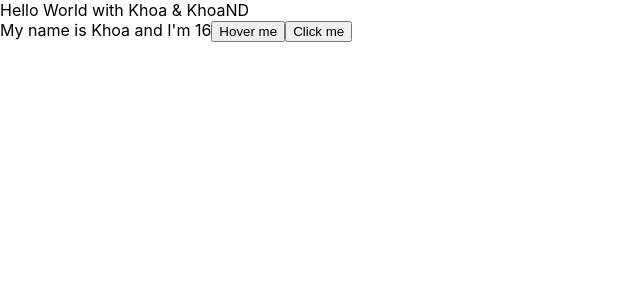
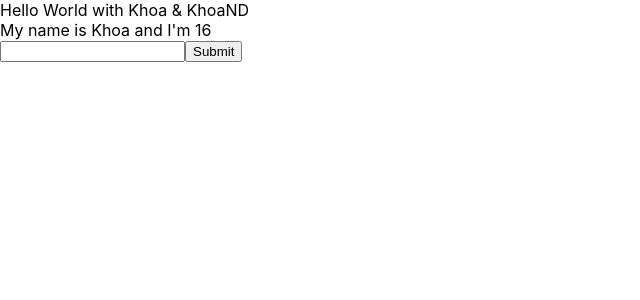
Before and after one commit to Khoa-Dam/my-react-app, a React (Create React App) app: page / in a window 1280 px wide. Shown: the top 300 px of the page, without its empty margins (0-640 px from the left). Built offline with nearby package versions, Linux system fonts and the light colour scheme.

Commit message:
Form in React

```diff
--- a/src/components/MyComponent.js
+++ b/src/components/MyComponent.js
@@ -26,14 +26,30 @@
   handleOnMoverOver(event){
     // console.log(event.pageX);
   }
+  handleOnChangeInput = (event) => {
+    this.setState({
+      name : event.target.value,
+    })
+  }
+
+  handleOnSubmit(event) {
+    event.preventDefault();
+    console.log(this.state);
+  }
   //JSX
   render(){
     return (
       <div>
 
         My name is {this.state.name} and I'm {this.state.age}
-        <button onMouseOver={this.handleOnMoverOver}>Hover me</button>
-        <button onClick={(event) =>{this.handleClick(event)}}>Click me</button>
+        {/* <button onClick={(event) =>this.handleClick(event)}>Click me</button> */}
+        <form onSubmit={(event) => this.handleOnSubmit(event)}>
+          <input
+          type ="text"
+            onChange = {(event) => {this.handleOnChangeInput(event)}}
+          />
+          <button>Submit</button>
+        </form>
       </div>
     );
   }
```
